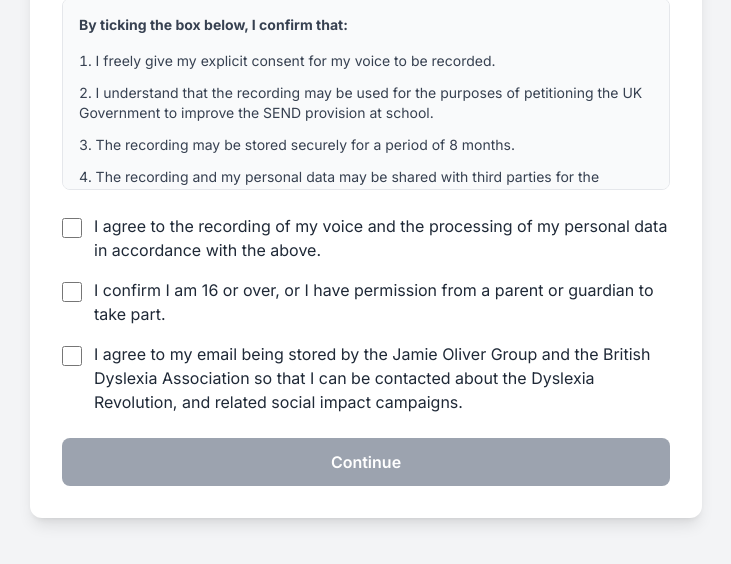
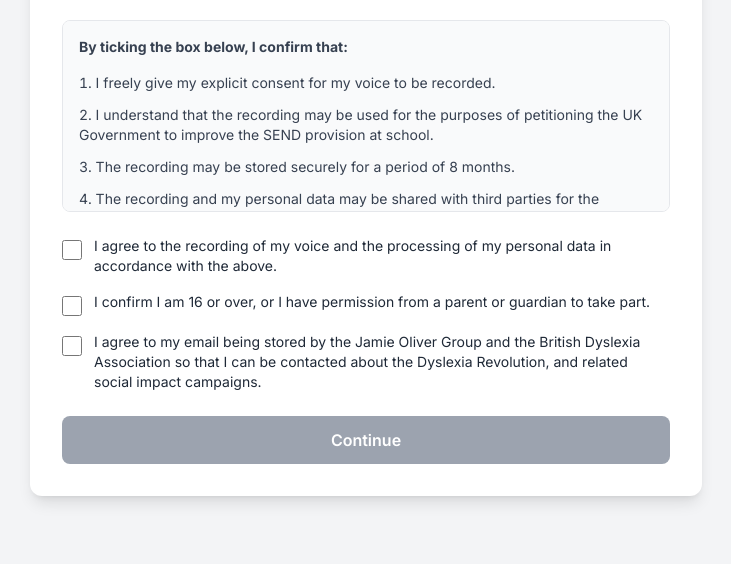
Before and after one commit to Force36/Voicenotepetition, a browser extension: page index.html in a window 1280 px wide. Both pictures are taken after a click on the button "Sign the Voice Petition now". Shown: the part 232-796 px from the top of the page, without its empty margins (274-1005 px from the left). Drawn offline with nearby package versions, Linux system fonts and the light colour scheme.

```diff
--- a/index.html
+++ b/index.html
@@ -29,6 +29,7 @@
                     <img src="images/BDA.png" alt="British Dyslexia Association Logo" class="h-20 md:h-24">
                 </div>
                 <h1 class="text-3xl md:text-4xl font-bold text-gray-800 mb-4">Thanks for being part of the Dyslexia Revolution.</h1>
+                <p class="text-2xl text-indigo-600 font-semibold mb-6">‘Sign’ the Voice Petition</p>
                 <p class="text-lg text-gray-600 mb-8">Let’s make sure the voices of those who live it every day are heard – loud and clear.</p>
                 <button id="sign-petition-btn" class="w-full md:w-auto px-8 py-4 rounded-lg font-semibold text-white shadow-md transition-all duration-300 ease-in-out bg-indigo-600 hover:bg-indigo-700">Sign the Voice Petition now</button>
             </div>
@@ -60,15 +61,15 @@
                 <div class="space-y-4 mb-6">
                     <div class="flex items-start space-x-3">
                         <input type="checkbox" id="tos-agree-checkbox" class="h-5 w-5 text-indigo-600 focus:ring-indigo-500 border-gray-300 rounded mt-1 flex-shrink-0">
-                        <label for="tos-agree-checkbox" class="text-sm md:text-base text-left">I agree to the recording of my voice and the processing of my personal data in accordance with the above.</label>
+                        <label for="tos-agree-checkbox" class="text-xs md:text-sm text-left">I agree to the recording of my voice and the processing of my personal data in accordance with the above.</label>
                     </div>
                     <div class="flex items-start space-x-3">
                         <input type="checkbox" id="age-confirm-checkbox" class="h-5 w-5 text-indigo-600 focus:ring-indigo-500 border-gray-300 rounded mt-1 flex-shrink-0">
-                        <label for="age-confirm-checkbox" class="text-sm md:text-base text-left">I confirm I am 16 or over, or I have permission from a parent or guardian to take part.</label>
+                        <label for="age-confirm-checkbox" class="text-xs md:text-sm text-left">I confirm I am 16 or over, or I have permission from a parent or guardian to take part.</label>
                     </div>
                      <div class="flex items-start space-x-3">
                         <input type="checkbox" id="email-consent-checkbox" class="h-5 w-5 text-indigo-600 focus:ring-indigo-500 border-gray-300 rounded mt-1 flex-shrink-0">
-                        <label for="email-consent-checkbox" class="text-sm md:text-base text-left">I agree to my email being stored by the Jamie Oliver Group and the British Dyslexia Association so that I can be contacted about the Dyslexia Revolution, and related social impact campaigns.</label>
+                        <label for="email-consent-checkbox" class="text-xs md:text-sm text-left">I agree to my email being stored by the Jamie Oliver Group and the British Dyslexia Association so that I can be contacted about the Dyslexia Revolution, and related social impact campaigns.</label>
                     </div>
                 </div>
                 <button id="tos-continue-btn" class="w-full px-6 py-3 rounded-lg font-semibold text-white shadow-md transition-all duration-300 ease-in-out bg-indigo-600 hover:bg-indigo-700 disabled:bg-gray-400 disabled:cursor-not-allowed disabled:shadow-none" disabled>Continue</button>
@@ -260,7 +261,7 @@
             try {
                 const stream = await navigator.mediaDevices.getUserMedia({ audio: true });
                 recordBtn.disabled = true;
-                // The suggestTopicBtn is no longer disabled during recording
+                suggestTopicBtn.disabled = true;
                 recorderStatus.textContent = `Recording in...`;
                 let countdown = COUNTDOWN_SECONDS;
                 timerDisplay.textContent = countdown;
@@ -276,6 +277,7 @@
             } catch (err) {
                 recorderStatus.textContent = "Microphone access denied.";
                 recordBtn.disabled = false;
+                suggestTopicBtn.disabled = false;
             }
         }
 
@@ -298,6 +300,7 @@
                 mainControls.classList.add('hidden');
                 submissionControls.classList.remove('hidden');
                 audioPlayer.classList.remove('hidden');
+                suggestTopicBtn.disabled = false;
             });
             progressRing.style.transition = `stroke-dashoffset 1s linear`;
             startTimer();
```
Also changed, not shown: 1 other file.
